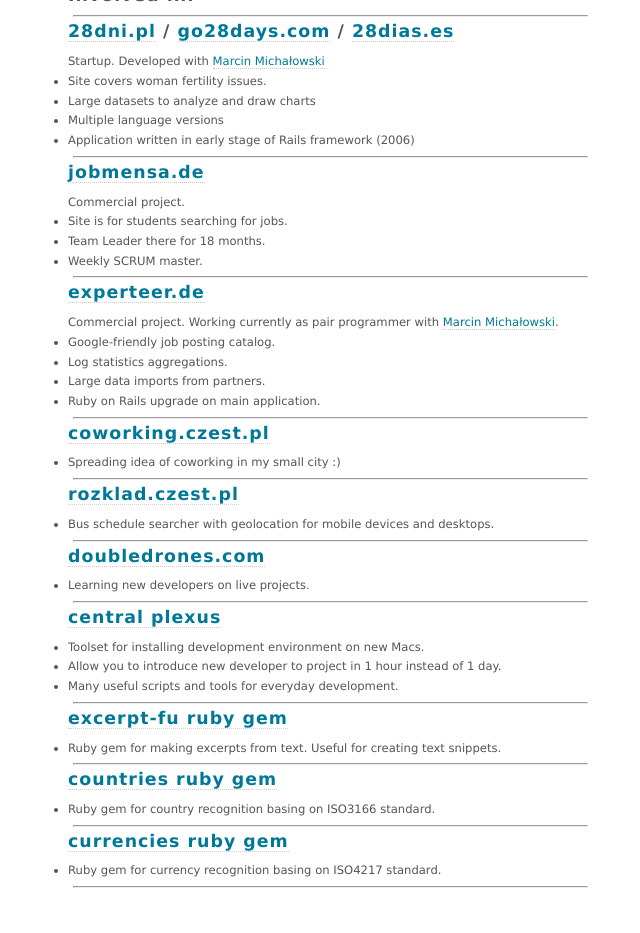
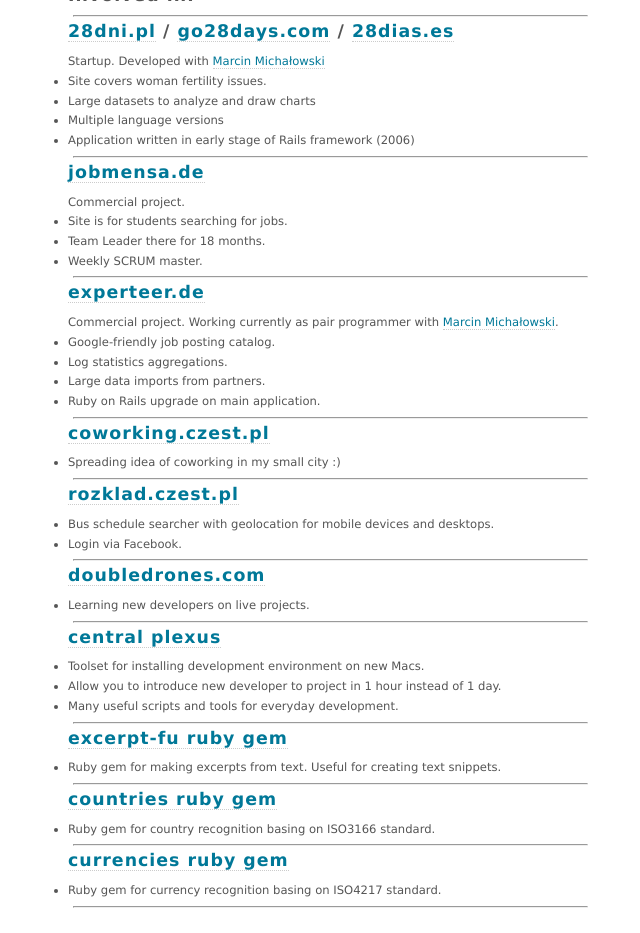
Before and after one commit to pr0d1r2/pr0d1r2.github.com, a Jekyll site: the page built from index.md, in a window 1280 px wide, cut to the strip 224-1157 px from the top of the page. Shown: the whole strip, without its empty margins (312-952 px from the left). Built offline with Jekyll 4.4.1, drawn with Linux system fonts in a browser that asks for light colours.

Commit message:
Update detail about rozklad.czest.pl

```diff
--- a/index.md
+++ b/index.md
@@ -83,6 +83,7 @@ Commercial project. Working currently as pair programmer with [Marcin Michałows
 
 <ul>
   <li>Bus schedule searcher with geolocation for mobile devices and desktops.</li>
+  <li>Login via Facebook.</li>
 </ul>
 
 <hr>
```
Also changed, not shown: 1 other file.
